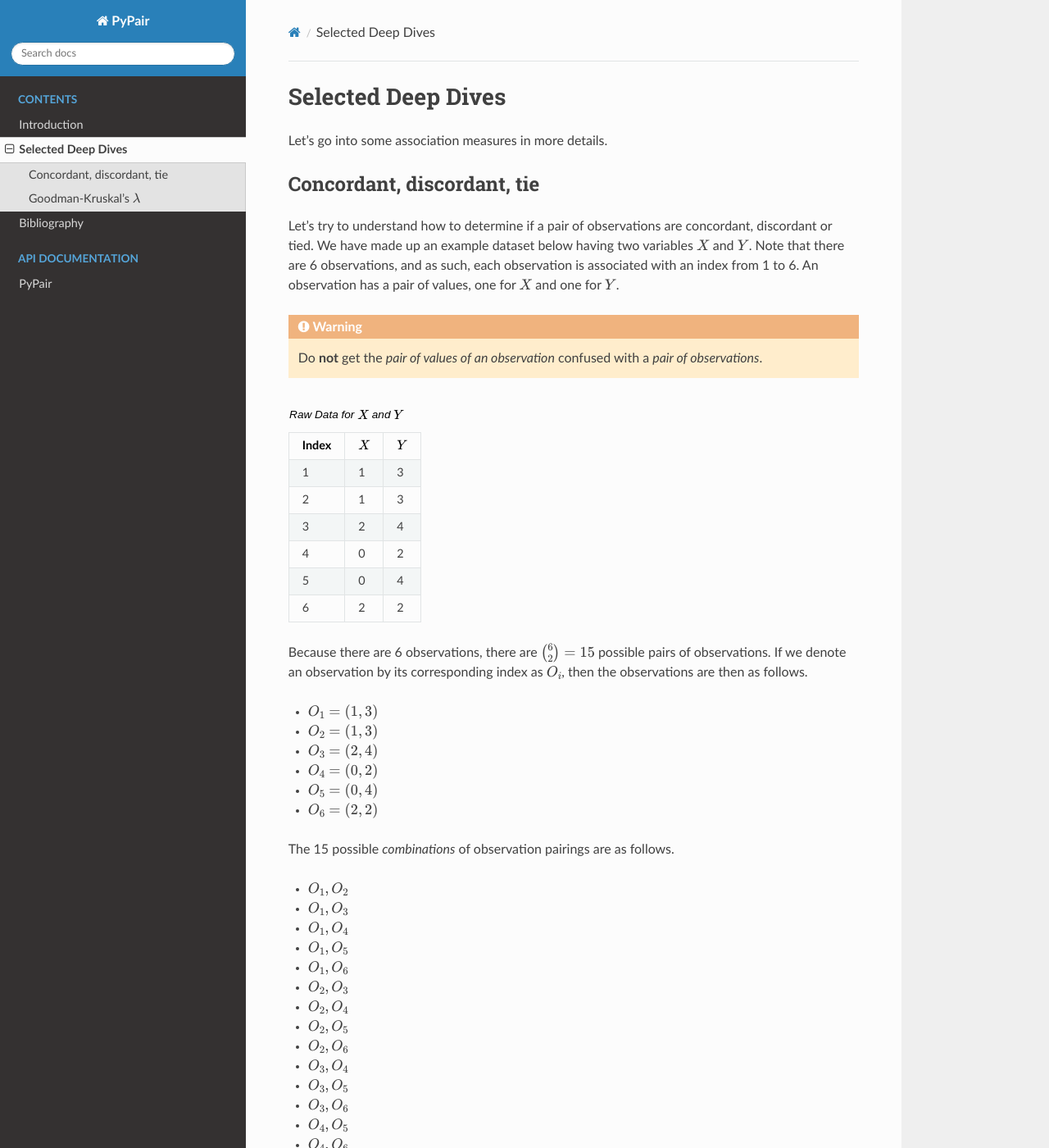
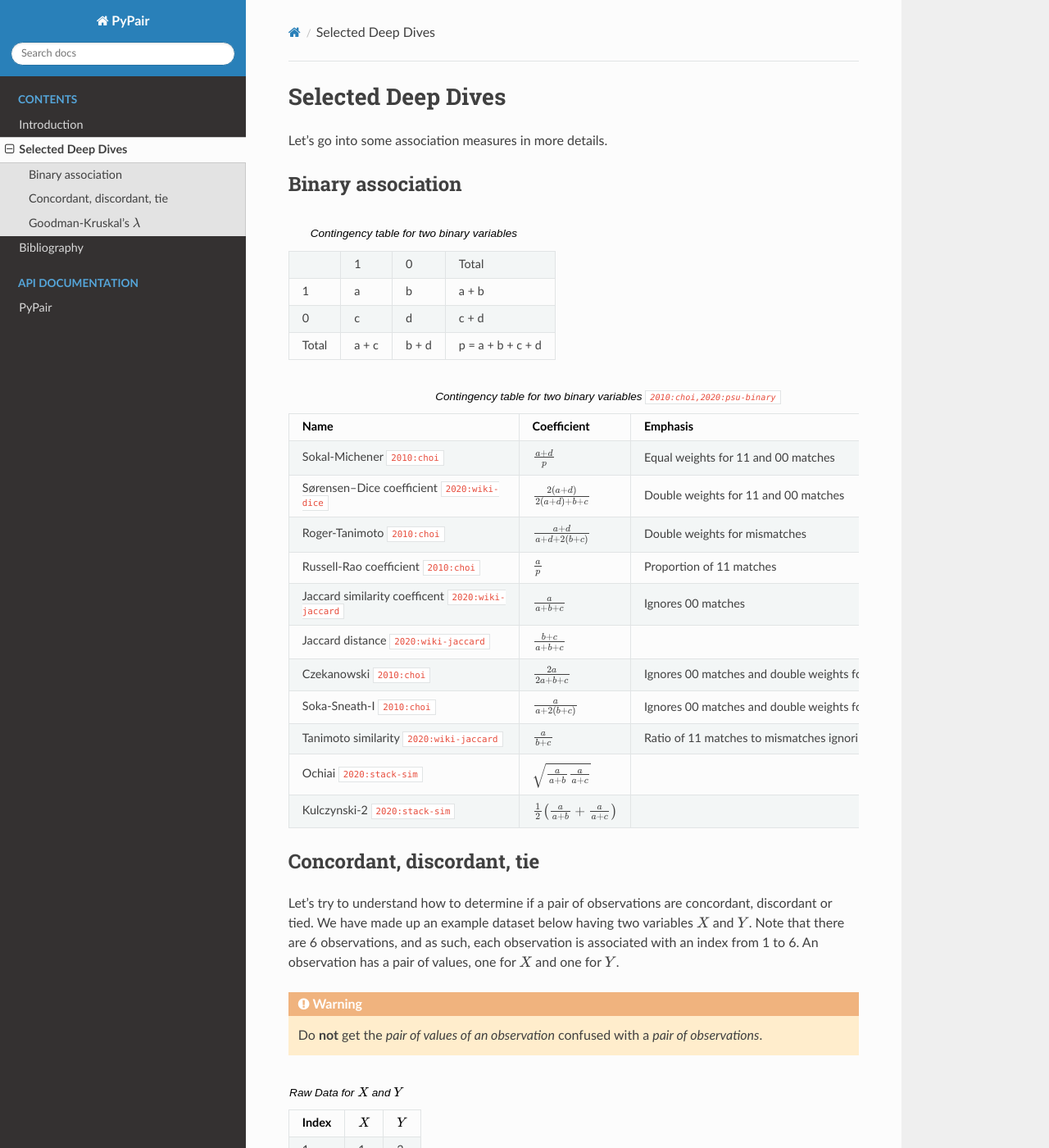
Before and after one commit to oneoffcoder/py-pair, a Sphinx documentation site: the page built from docs/source/deepdives.rst, in a window 1280 px wide and 1400 px high. Shown: the whole window at 82% size. Built offline with Sphinx 7.4.7 and the Read the Docs theme 2.0.0, drawn with Linux system fonts in a browser that asks for light colours; cross-references to code outside the pages are shown as plain code.

Commit message:
add more

```diff
--- a/docs/source/deepdives.rst
+++ b/docs/source/deepdives.rst
@@ -2,6 +2,68 @@ Selected Deep Dives
 ===================
 
 Let's go into some association measures in more details.
+
+Binary association
+------------------
+
+.. list-table:: Contingency table for two binary variables
+
+   * -
+     - 1
+     - 0
+     - Total
+   * - 1
+     - a
+     - b
+     - a + b
+   * - 0
+     - c
+     - d
+     - c + d
+   * - Total
+     - a + c
+     - b + d
+     - p = a + b + c + d
+
+.. list-table:: Contingency table for two binary variables :cite:`2010:choi,2020:psu-binary`
+   :header-rows: 1
+
+   * - Name
+     - Coefficient
+     - Emphasis
+   * - Sokal-Michener :cite:`2010:choi`
+     - :math:`\frac{a + d}{p}`
+     - Equal weights for 11 and 00 matches
+   * - Sørensen–Dice coefficient :cite:`2020:wiki-dice`
+     - :math:`\frac{2(a + d)}{2(a + d) + b + c}`
+     - Double weights for 11 and 00 matches
+   * - Roger-Tanimoto :cite:`2010:choi`
+     - :math:`\frac{a + d}{a + d + 2(b + c)}`
+     - Double weights for mismatches
+   * - Russell-Rao coefficient :cite:`2010:choi`
+     - :math:`\frac{a}{p}`
+     - Proportion of 11 matches
+   * - Jaccard similarity coefficent :cite:`2020:wiki-jaccard`
+     - :math:`\frac{a}{a + b + c}`
+     - Ignores 00 matches
+   * - Jaccard distance :cite:`2020:wiki-jaccard`
+     - :math:`\frac{b + c}{a + b + c}`
+     -
+   * - Czekanowski :cite:`2010:choi`
+     - :math:`\frac{2a}{2a + b + c}`
+     - Ignores 00 matches and double weights for 11 matches
+   * - Soka-Sneath-I :cite:`2010:choi`
+     - :math:`\frac{a}{a + 2(b + c)}`
+     - Ignores 00 matches and double weights for mismatches
+   * - Tanimoto similarity :cite:`2020:wiki-jaccard`
+     - :math:`\frac{a}{b + c}`
+     - Ratio of 11 matches to mismatches ignoring 00
+   * - Ochiai :cite:`2020:stack-sim`
+     - :math:`\sqrt{\frac{a}{a + b}\frac{a}{a + c}}`
+     -
+   * - Kulczynski-2 :cite:`2020:stack-sim`
+     - :math:`\frac{1}{2}\left(\frac{a}{a + b} + \frac{a}{a + c}\right)`
+     -
 
 Concordant, discordant, tie
 ---------------------------
--- a/docs/source/refs.bib
+++ b/docs/source/refs.bib
@@ -39,6 +39,30 @@
     title = {Somer's D},
     url  = {https://en.wikipedia.org/wiki/Somers%27_D},
     addendum = "(accessed: 11.12.2020)"
+}
+@misc{2020:wiki-jaccard,
+    author = {Wikipedia},
+    title = {Jaccard index},
+    url  = {https://en.wikipedia.org/wiki/Jaccard_index},
+    addendum = "(accessed: 11.14.2020)"
+}
+@misc{2020:wiki-dice,
+    author = {Wikipedia},
+    title = {Sørensen–Dice coefficient},
+    url  = {https://en.wikipedia.org/wiki/S%C3%B8rensen%E2%80%93Dice_coefficient},
+    addendum = "(accessed: 11.14.2020)"
+}
+@misc{2020:wiki-tversky,
+    author = {Wikipedia},
+    title = {Tversky index},
+    url  = {https://en.wikipedia.org/wiki/Tversky_index},
+    addendum = "(accessed: 11.14.2020)"
+}
+@misc{2020:wiki-overlap,
+    author = {Wikipedia},
+    title = {Overlap coefficient},
+    url  = {https://en.wikipedia.org/wiki/Overlap_coefficient},
+    addendum = "(accessed: 11.14.2020)"
 }
 @misc{2008:nips,
     author = {NIPS},
@@ -94,3 +118,35 @@
     url  = {https://www.statisticshowto.com/somers-d},
     addendum = "(accessed: 11.14.2020)"
 }
+@misc{2020:psu-binary,
+    author = {Penn State University},
+    title = {Measures of Association for Binary Variables},
+    url  = {https://online.stat.psu.edu/stat505/lesson/14/14.3},
+    addendum = "(accessed: 11.14.2020)"
+}
+@misc{2020:psu-continuous,
+    author = {Penn State University},
+    title = {Measures of Association for Continuous Variables},
+    url  = {https://online.stat.psu.edu/stat505/lesson/14/14.2},
+    addendum = "(accessed: 11.14.2020)"
+}
+@misc{2020:ibm-proximities,
+    author = {IBM Proximities},
+    title = {Measures for binary data},
+    url  = {https://www.ibm.com/support/knowledgecenter/SSLVMB_24.0.0/spss/base/syn_proximities_measures_binary_data.html},
+    addendum = "(accessed: 11.14.2020)"
+}
+@misc{2020:stack-sim,
+    author = {Stack Exchange},
+    title = {Measures for binary data},
+    url  = {https://stats.stackexchange.com/questions/61705/similarity-coefficients-for-binary-data-why-choose-jaccard-over-russell-and-rao},
+    addendum = "(accessed: 11.14.2020)"
+}
+@article{2010:choi,
+  author  = {Seung-Seok Choi, Sung-Hyuk Cha, Charles C. Tappert},
+  title   = {A Survey of Binary Similarity and Distance Measures},
+  journal = {Systemics, Cybernetics and Informatics},
+  year    = 2010,
+  number  = 1,
+  volume  = 8
+}
```
